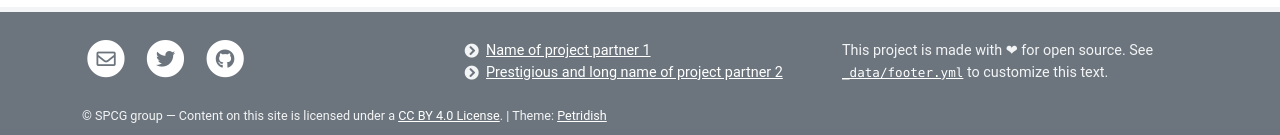
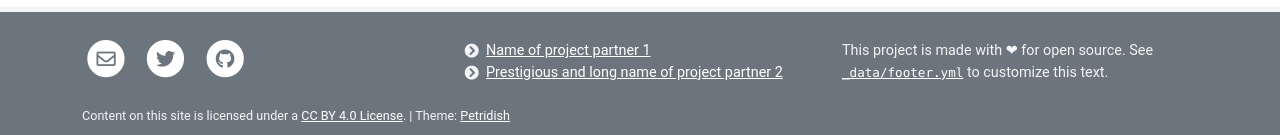
Before and after one commit to ilaria-iuliani/pols, a Jekyll site: the page built from pages/home.md, in a window 1280 px wide. Shown: the part 896-1031 px from the top of the page. Built offline with Jekyll 4.4.1, drawn with Linux system fonts in a browser that asks for light colours.

Commit message:
Update _config.yml

```diff
--- a/_config.yml
+++ b/_config.yml
@@ -1,9 +1,9 @@
 # SITE SETTINGS
 title: PoLS                        # Title in top navigation bar (navbar) and <head>
 description: Physics of Living Systems (PoLS) # Site description in <head>
-author: SPCG group                    # Used for copyright statement in footer
-# url: "https://peterdesmet.github.io"  # No slash at the end
-# baseurl: "/petridish"                 # Only required if your site is on a subdomain e.g. https://username.github.io/sitename
+author:                                 # Used for copyright statement in footer
+# url: "https://pols.unimi.it"          # No slash at the end
+# baseurl: ""                 # Only required if your site is on a subdomain e.g. https://username.github.io/sitename
                                         # which has url: "https://username.github.io" (no slash) and baseurl: "/sitename" (leading slash)
                                         # A baseurl affects internal links, see http://peterdesmet.github.io/petridish/about/#links
 
```
